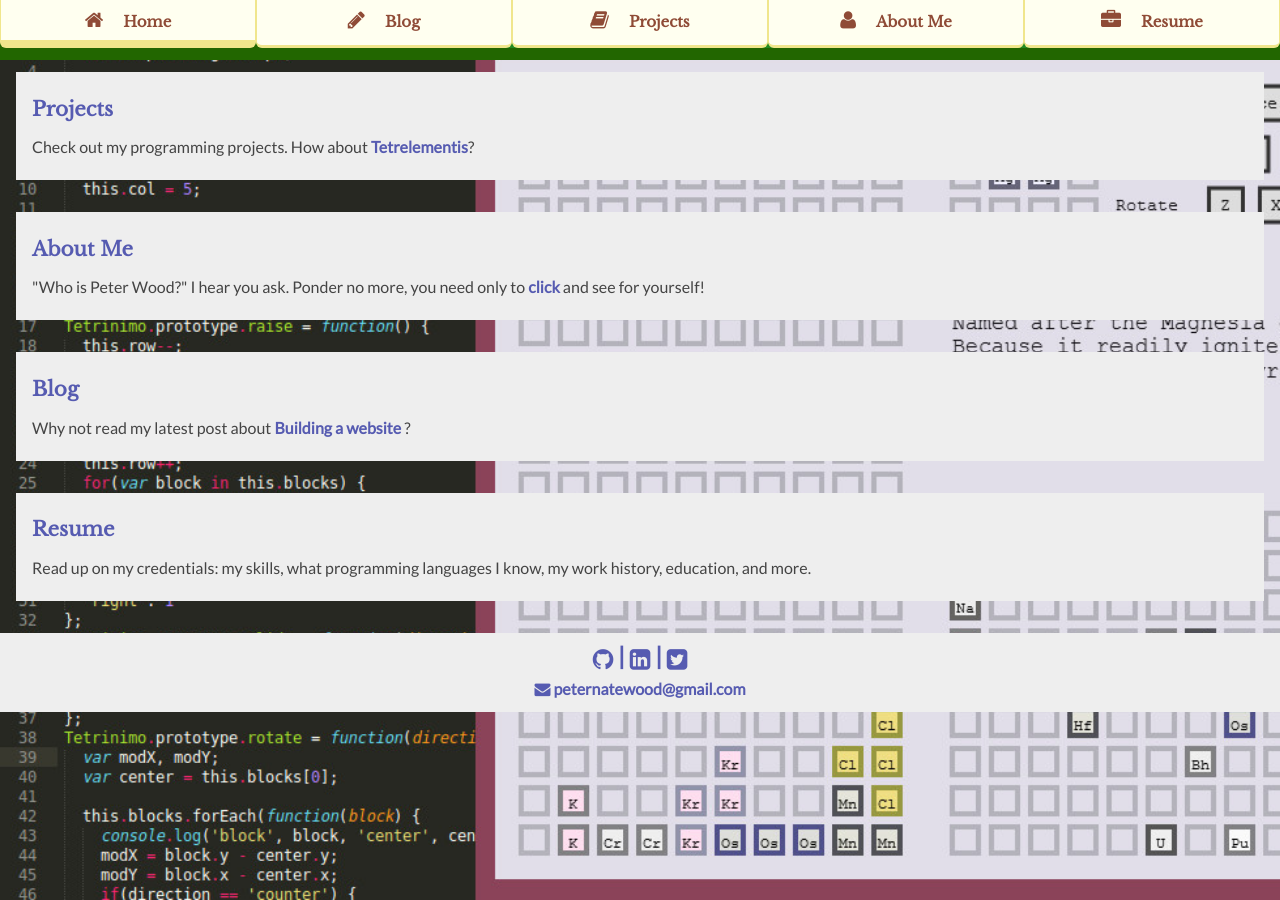
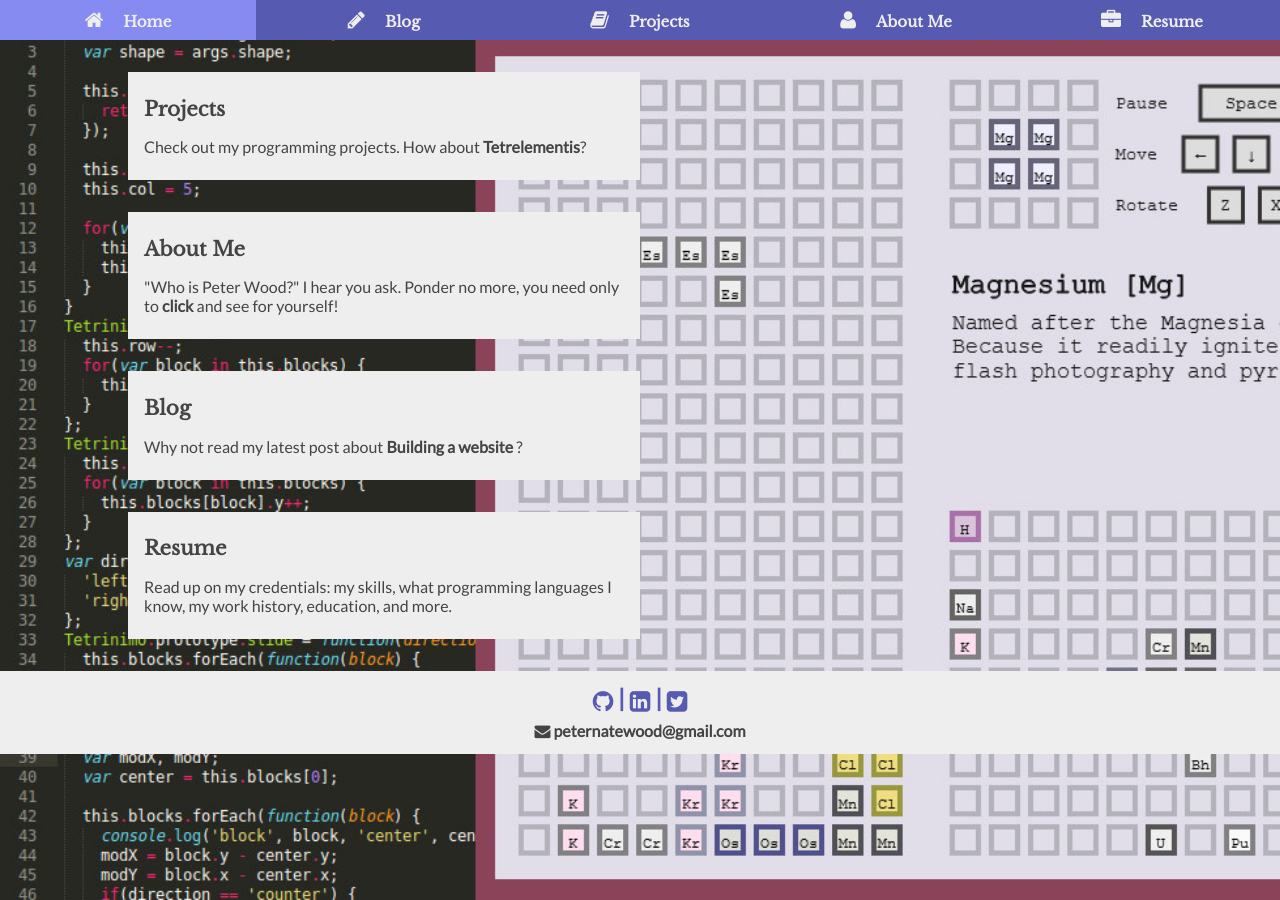
Before and after one commit to peternatewood/RoyTuesday.github.io, a Jekyll site: the page built from index.html, in a window 1280 px wide. Built offline with Jekyll 4.4.1, drawn with Linux system fonts in a browser that asks for light colours.

Commit message:
Simplify site styles

```diff
--- a/_sass/default.scss
+++ b/_sass/default.scss
@@ -10,7 +10,6 @@ $brown: #8F4B36;
 
 $lato: 'Lato', helvetica, sans-serif;
 $baskerville: 'Libre Baskerville', Georgia, serif;
-$resume_height: 1400px;
 
 @import 'custom-mixins';
 
@@ -23,7 +22,7 @@ body {
   margin: 0;
 
   header {
-    background-color: $medium_green;
+    background-color: $link_blue;
     margin: 0;
     padding: 0;
     position: fixed;
@@ -43,11 +42,11 @@ body {
 
       div {
         background-color: transparent;
+        text-align: center;
         border: none;
+        padding: 0;
+        margin: 0;
         box-sizing: border-box;
-        margin: 0;
-        padding: 0;
-        text-align: center;
 
         &#home-link,
         &#sandwich-menu {
@@ -58,7 +57,7 @@ body {
           width: 4em;
 
           &:hover {
-            background-color: forestgreen;
+            color: #AAE;
           }
 
           .nav-name {
@@ -74,7 +73,7 @@ body {
 
           &:before {
             content: 'menu';
-            color: $dark_ivory;
+            color: #EEE;
             position: absolute;
             width: 100%;
             height: 1em;
@@ -84,8 +83,13 @@ body {
             text-transform: uppercase;
           }
 
+          &:hover,
+          &:active {
+            background-color: $link_hover_blue;
+          }
+
           #dropdown {
-            background-color: forestgreen;
+            background-color: $link_blue;
             position: absolute;
             width: 100%;
             left: 0;
@@ -101,10 +105,8 @@ body {
 
           &:hover,
           &:active {
-            background-color: forestgreen;
-
             &:before {
-              color: $light_blue;
+              color: #EEE;
             }
 
             #dropdown {
@@ -114,7 +116,7 @@ body {
         }
 
         a.nav-link {
-          color: $dark_ivory;
+          color: #EEE;
           box-sizing: border-box;
           font-size: 1.25em;
           padding: 0.5em 0;
@@ -135,13 +137,11 @@ body {
             text-decoration: none;
           }
           &:visited {
-            color: $dark_ivory;
+            color: #EEE;
           }
-          &:hover {
-            color: $light_blue;
-          }
+          &:hover,
           &:visited:hover {
-            color: $light_blue;
+            color: #AAE;
           }
         }
       }
@@ -164,49 +164,45 @@ body {
     h2 {
       font-size: 20px;
     }
-
-    embed {
-      height: $resume_height;
-      margin: 0.5em 0;
-    }
   }
 
   article {
     background: #EEE;
-    margin: 32px 16px;
     padding: 8px 16px;
+    margin: 32px auto;
+    width: 80%;
+    box-sizing: border-box;
   }
 
   ol, ul {
     list-style: none;
+    padding: 0;
     margin: 0;
-    padding: 0;
   }
 
   a {
-    color: $link_blue;
+    color: #444;
 
     &:link {
       font-weight: bold;
       text-decoration: none;
     }
     &:visited {
-      color: $link_blue;
+      color: #444;
     }
-    &:hover {
-      color: $link_hover_blue;
-    }
+    &:hover,
     &:visited:hover {
-      color: $link_hover_blue;
+      color: #666;
+      text-decoration: underline;
     }
   }
 
   pre {
     background-color: #676767;
-    border: 2px inset #000;
     color: #DDD;
     font-family: "Lucida Console", Monaco, monospace;
     font-size: 1em;
+    border: 2px inset #000;
     padding: 1em;
     white-space: pre-wrap;
     white-space: -moz-pre-wrap;
@@ -228,7 +224,7 @@ body {
   footer {
     background-color: #EEE;
     text-align: center;
-    padding: 0.5em 0;
+    padding: 0.75em 0 0.5em;
 
     div {
       display: inline-block;
@@ -252,17 +248,20 @@ body {
           color: $link_blue;
           vertical-align: middle;
 
-          &:hover {
+          &:hover,
+          &:visited:hover {
             color: $link_hover_blue;
+            text-decoration: underline;
           }
           &:visited {
             color: $link_blue;
           }
-          &:visited:hover {
-            color: $link_hover_blue;
-          }
         }
       }
+    }
+
+    .mail-link:hover {
+      text-decoration: none;
     }
   }
 
@@ -276,8 +275,8 @@ body {
 
   .quote-container {
     background-color: #DDD;
+    font-family: 'Georgia', serif;
     border: 3px double #222;
-    font-family: 'Georgia', serif;
     padding: 0 1em;
   }
 
@@ -302,36 +301,22 @@ body {
 @media screen and (min-width: 600px) {
   body {
     background: {
-      image: url(/imgs/bg-desktop.jpg);
+      image: url("/imgs/bg-desktop.jpg");
       size: cover;
     }
 
     header {
-      padding: 0 0 12px 0;
-
       nav {
         div {
-          background-color: $ivory;
-          border: {
-            color: $dark_ivory;
-            radius: 0 0 6px 6px;
-            style: solid;
-            width: 0 1px 3px 1px;
-          }
-          box-sizing: border-box;
           display: inline-block;
+          text-align: center;
+          padding: 0;
           margin: 0;
-          padding: 0;
-          text-align: center;
-          height: 3em;
-          @include transition(border-bottom-width 120ms ease);
+          height: auto;
 
           &#home-link {
             width: 20%;
-
-            &:hover {
-              background-color: $ivory;
-            }
+            height: auto;
 
             .nav-name {
               display: inline-block;
@@ -340,6 +325,7 @@ body {
           &#sandwich-menu {
             border: none;
             width: 80%;
+            height: auto;
 
             &:before {
               display: none;
@@ -350,24 +336,24 @@ body {
               top: 0;
 
               .dropdown-link {
+                text-align: center;
                 padding: 0;
-                text-align: center;
                 width: 25%;
               }
             }
           }
 
           &:hover {
-            border-bottom-width: 8px;
+            background-color: $link_hover_blue;
           }
 
           a.nav-link {
-            color: $brown;
-            box-sizing: border-box;
+            color: #EEE;
             font-size: 1.25em;
             padding: 0.5em 0;
             height: 100%;
             width: 100%;
+            box-sizing: border-box;
 
             .nav-name {
               font: {
@@ -383,13 +369,11 @@ body {
               text-decoration: none;
             }
             &:visited {
-              color: $brown;
+              color: #EEE;
             }
-            &:hover {
-              color: $dark_green;
-            }
+            &:hover,
             &:visited:hover {
-              color: $dark_green;
+              color: #EEE;
             }
           }
         }
@@ -399,8 +383,15 @@ body {
 }
 
 @media screen and (min-width: 800px) {
-  body header nav div a.nav-link .nav-name {
-    font-size: 0.75em;
+  body {
+    header nav div a.nav-link .nav-name {
+      font-size: 0.75em;
+    }
+
+    article {
+      margin-left: 10%;
+      width: 40%;
+    }
   }
 }
 
```
